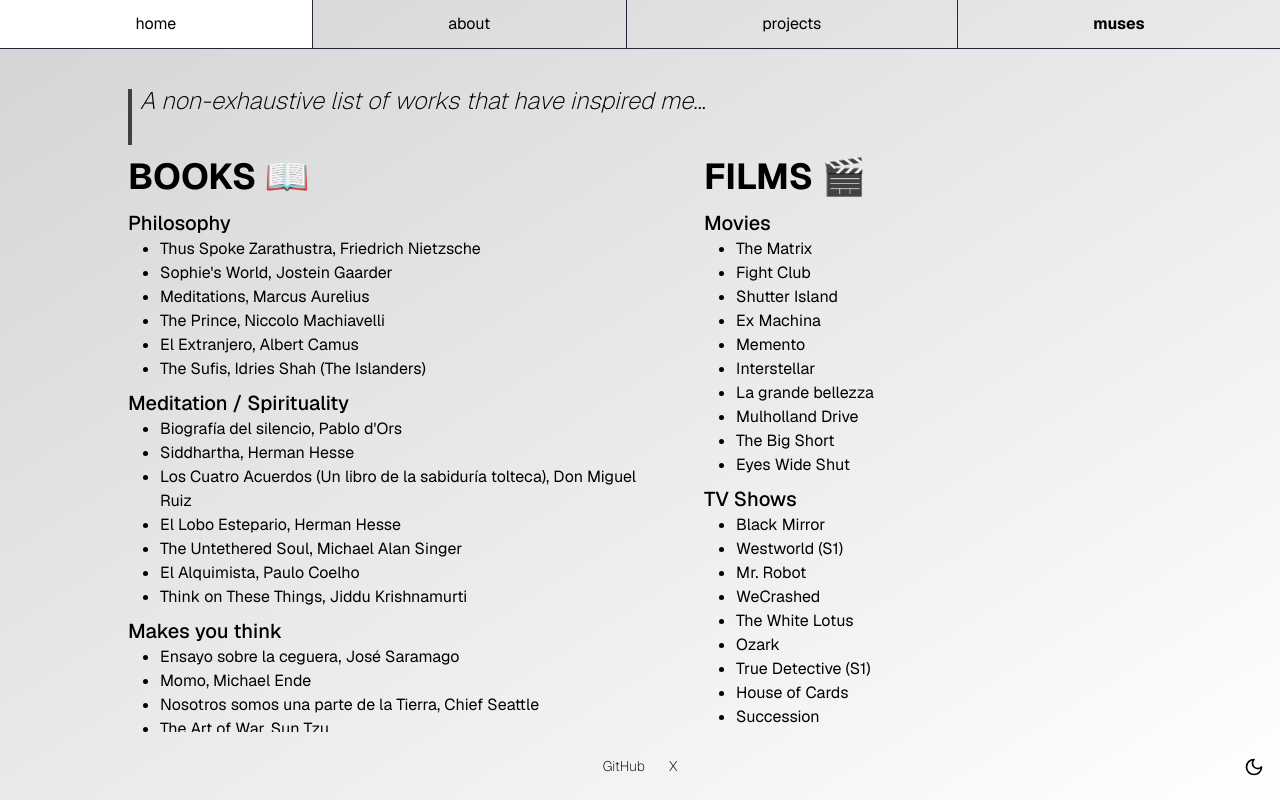
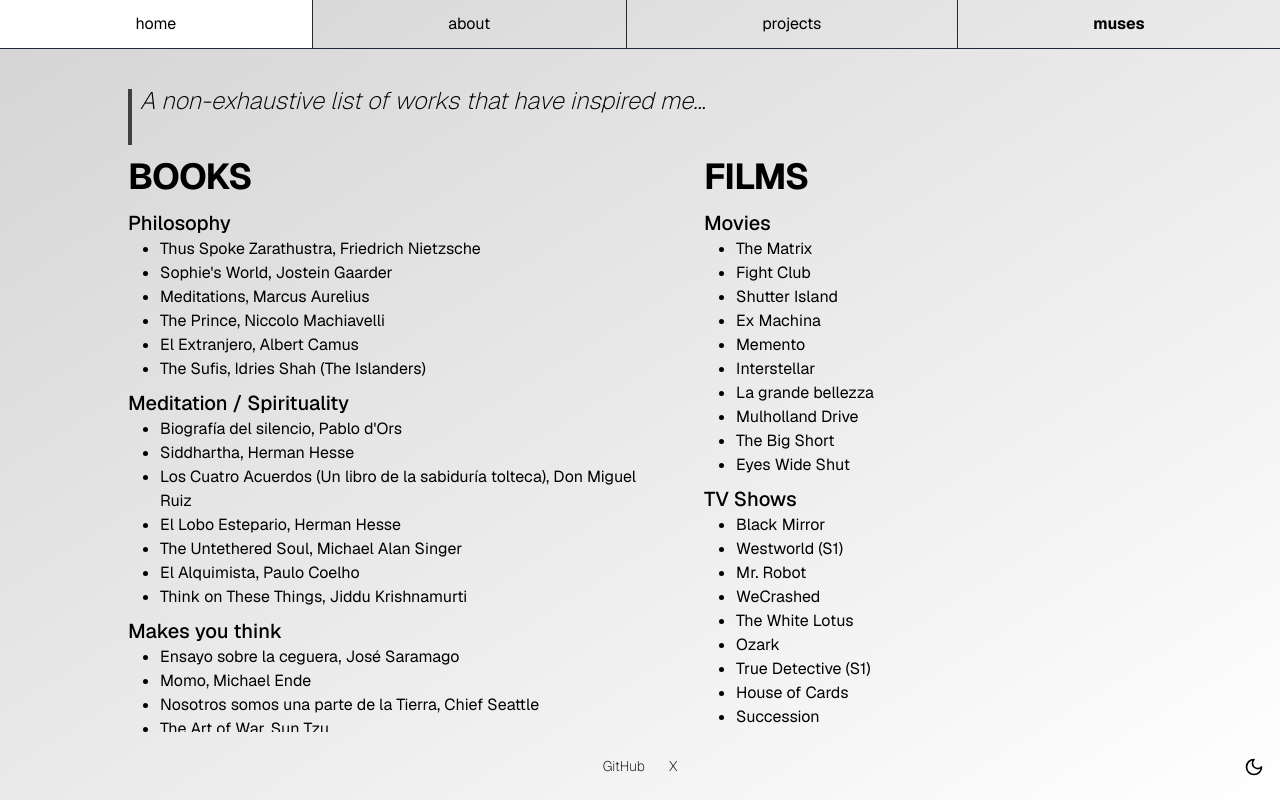
Before and after one commit to carlos-garciamoran/cgmor.com, a Next.js app: page /muses in a window 1280 px wide. Both pictures are taken after a click on the button "Aria Name". Built offline with nearby package versions, Linux system fonts and the light colour scheme.

Commit message:
minor fixes 🧹

```diff
--- a/app/muses/page.tsx
+++ b/app/muses/page.tsx
@@ -5,7 +5,8 @@
   description: 'Books | Movies',
 };
 
-const titleClasses = 'font-bold text-3xl xl:text-4xl uppercase xl:mb-3';
+const titleClasses =
+  'font-bold tracking-tight text-3xl xl:text-4xl uppercase xl:mb-3';
 
 export default function Page() {
   return (
@@ -17,8 +18,8 @@
       </div>
       <div className="grid grid-cols-1 space-y-4 lg:grid-cols-2 lg:space-x-16 lg:space-y-0">
         <div>
-          <h2 className={titleClasses}>Books 📖</h2>
-          <div className="space-y-2">
+          <h2 className={titleClasses}>Books</h2>
+          <div className="space-y-3 sm:space-y-2">
             <div>
               <h3>Philosophy</h3>
               <ul className="ml-8 list-disc">
@@ -88,7 +89,7 @@
           </div>
         </div>
         <div>
-          <h2 className={titleClasses}>Films 🎬</h2>
+          <h2 className={titleClasses}>Films</h2>
           <div>
             <div>
               <h3>Movies</h3>
--- a/app/projects/page.tsx
+++ b/app/projects/page.tsx
@@ -80,7 +80,7 @@
         >
           <div
             className={clsx({
-              'delay-50 group flex grow flex-col justify-center rounded-3xl bg-gradient-to-tl from-neutral-800 px-6 py-7 shadow-sm transition duration-500 ease-in-out hover:-translate-y-1 hover:scale-110 sm:px-8 sm:py-8 sm:shadow-lg sm:hover:to-neutral-900 lg:h-56 lg:px-10 lg:py-10 xl:px-14':
+              'delay-50 group flex grow flex-col justify-center rounded-3xl bg-gradient-to-tl from-neutral-800 px-6 py-7 shadow-sm transition duration-500 ease-in-out sm:px-8 sm:py-8 sm:shadow-lg sm:hover:-translate-y-1 sm:hover:scale-110 sm:hover:to-neutral-900 lg:h-56 lg:px-10 lg:py-10 xl:px-14':
                 true,
               'to-emerald-600 sm:hover:from-emerald-600':
                 project.bg === 'emerald-700',
--- a/components/theme-toggle.tsx
+++ b/components/theme-toggle.tsx
@@ -1,17 +1,17 @@
-"use client";
+'use client';
 
-import { useTheme } from "next-themes";
-import { Lightbulb, Moon } from "lucide-react";
+import { useTheme } from 'next-themes';
+import { Lightbulb, Moon } from 'lucide-react';
 
 export function ThemeToggle() {
   const { theme, setTheme } = useTheme();
 
-  return theme === "light" ? (
-    <button onClick={() => setTheme("dark")}>
+  return theme === 'light' ? (
+    <button aria-label="Aria Name" onClick={() => setTheme('dark')}>
       <Moon className="h-5 w-5" />
     </button>
   ) : (
-    <button onClick={() => setTheme("light")}>
+    <button aria-label="Aria Name" onClick={() => setTheme('light')}>
       <Lightbulb className="h-5 w-5" />
     </button>
   );
```
